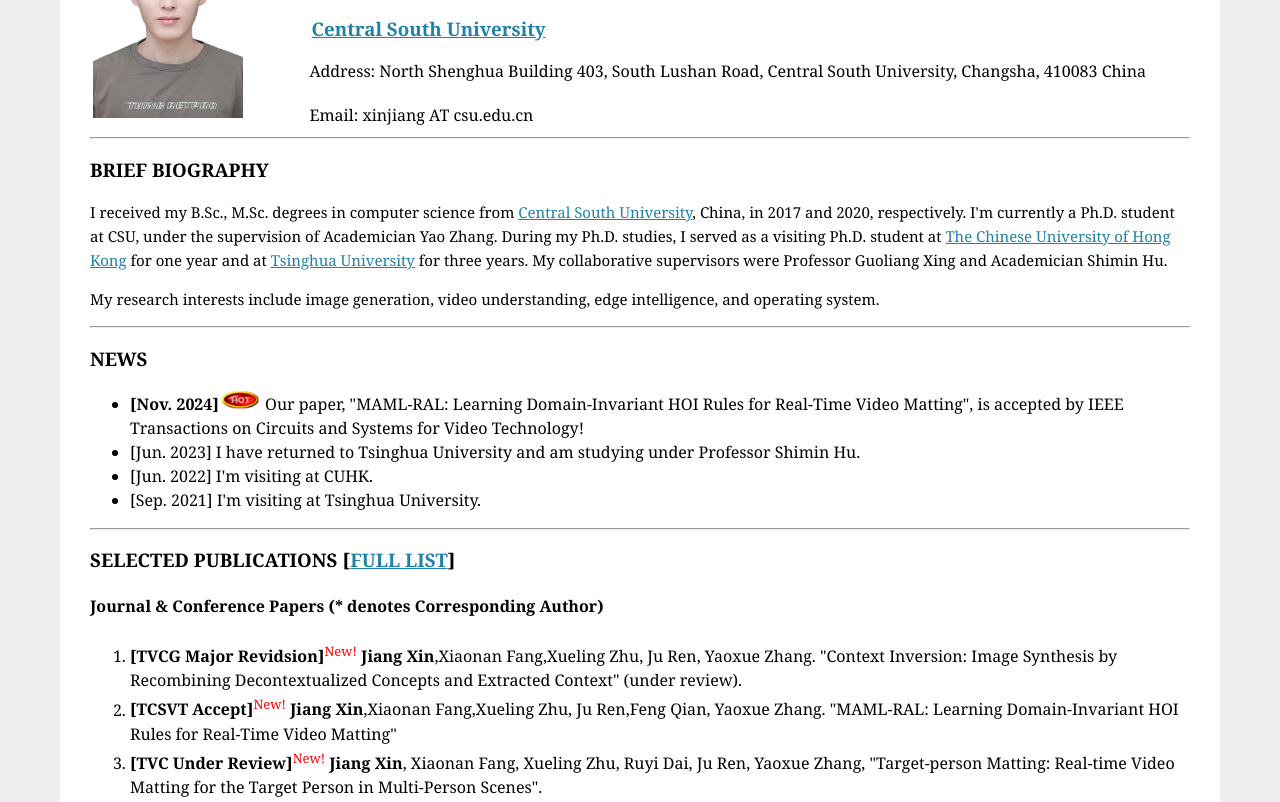
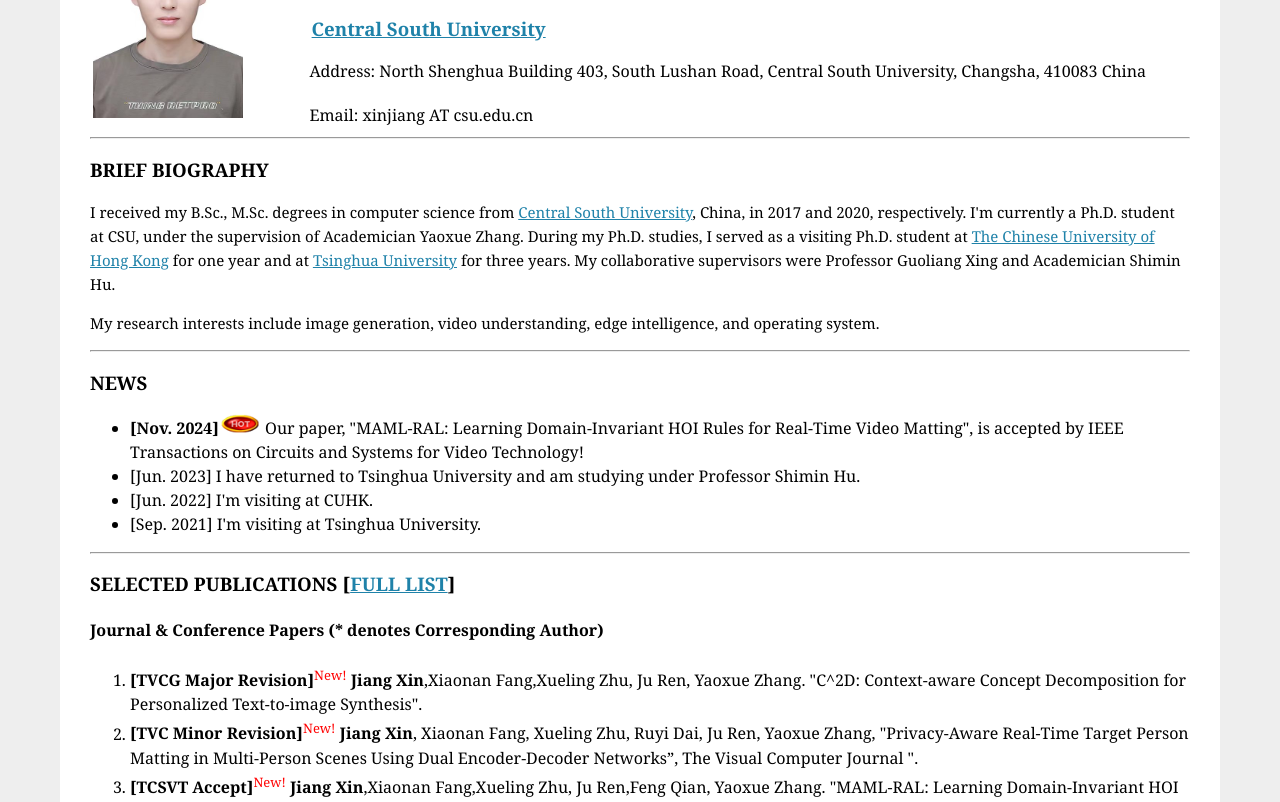
Before and after one commit to XinJiang1994/xinjiang1994.github.io, a plain HTML site: page index.html in a window 1280 px wide. Shown: the part 143-945 px from the top of the page. Drawn offline with Linux system fonts and the light colour scheme.

Commit message:
Add files via upload

```diff
--- a/index.html
+++ b/index.html
@@ -32,7 +32,7 @@
 	<hr>
 
 	<h3>BRIEF BIOGRAPHY</h3>
-	<p>I received my B.Sc., M.Sc. degrees in computer science from <a href="http://www.csu.edu.cn" target="_blank">Central South University</a>, China, in 2017 and 2020, respectively. I'm currently a Ph.D. student at CSU, under the supervision of Academician Yao Zhang.
+	<p>I received my B.Sc., M.Sc. degrees in computer science from <a href="http://www.csu.edu.cn" target="_blank">Central South University</a>, China, in 2017 and 2020, respectively. I'm currently a Ph.D. student at CSU, under the supervision of Academician Yaoxue Zhang.
 	During my Ph.D. studies, I served as a visiting Ph.D. student at <a href="https://www.cuhk.edu.hk/english/index.html" target="_blank">The Chinese University of Hong Kong</a> for one year and at <a href="https://www.tsinghua.edu.cn/" target="_blank">Tsinghua University</a> for three years. My collaborative supervisors were Professor Guoliang Xing and Academician Shimin Hu.</p>
 	<p>My research interests include image generation, video understanding, edge intelligence, and operating system. </p>
 	<hr>
@@ -57,12 +57,13 @@
 	<ol>
 
 	<li class="STYLE1">
-		<strong>[TVCG Major Revidsion]</strong><sup><font color="red" size="2">New!</font></sup>
-		<b>Jiang Xin</b>,Xiaonan Fang,Xueling Zhu, Ju Ren, Yaoxue Zhang. "Context Inversion: Image Synthesis by Recombining Decontextualized Concepts and Extracted Context" (under review).</li>
+		<strong>[TVCG Major Revision]</strong><sup><font color="red" size="2">New!</font></sup>
+		<b>Jiang Xin</b>,Xiaonan Fang,Xueling Zhu, Ju Ren, Yaoxue Zhang. "C^2D: Context-aware Concept Decomposition for Personalized Text-to-image Synthesis".</li>
+	<li class="STYLE1"> <strong>[TVC Minor Revision]</strong><sup><font color="red" size="2">New!</font></sup>
+			<b>Jiang Xin</b>, Xiaonan Fang, Xueling Zhu, Ruyi Dai, Ju Ren, Yaoxue Zhang, "Privacy-Aware Real-Time Target Person Matting in Multi-Person Scenes Using Dual Encoder-Decoder Networks”, The Visual Computer Journal ".</li>
 	<li class="STYLE1"> <strong>[TCSVT Accept]</strong><sup><font color="red" size="2">New!</font></sup>
 		<b>Jiang Xin</b>,Xiaonan Fang,Xueling Zhu, Ju Ren,Feng Qian, Yaoxue Zhang. "MAML-RAL: Learning Domain-Invariant HOI Rules for Real-Time Video Matting" </li>
-	<li class="STYLE1"> <strong>[TVC Under Review]</strong><sup><font color="red" size="2">New!</font></sup>
-		<b>Jiang Xin</b>, Xiaonan Fang, Xueling Zhu, Ruyi Dai, Ju Ren, Yaoxue Zhang, "Target-person Matting: Real-time Video Matting for the Target Person in Multi-Person Scenes".</li>
+
 	<li><strong>[MobiCom'24]</strong> X, Shuai X, Li Y, Pan L, Zhang X, Fu H, Cheng S, Wang X, Cao S, <b>Xin J</b>, Mok H. ADMarker: A Multi-Modal Federated Learning System for Monitoring Digital Biomarkers of Alzheimer's Disease. InProceedings of the 30th Annual International Conference on Mobile Computing and Networking 2024 May 29 (pp. 404-419).</li>
 	<li class="STYLE1"> <strong>[MobiHoc'21]</strong> Y. Sheng, J. Ren*, <b>J. Xin</b>, S. Lin and J. Zhang. “Inexact-ADMM Based Federated Meta-Learning for Fast and Continual Edge Learning,” <i>ACM MobiHoc 2021</i>, accepted to appear, May 2021.</li>
 	<li>
```
